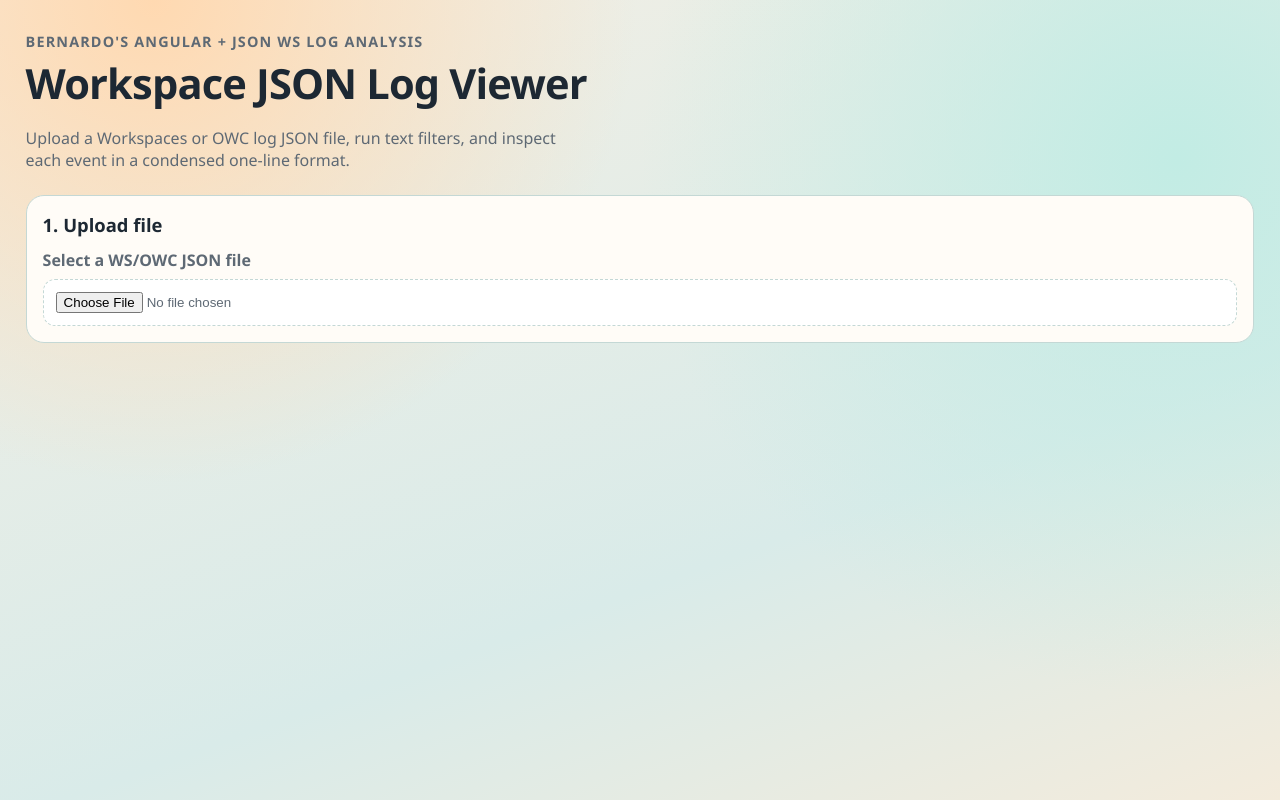
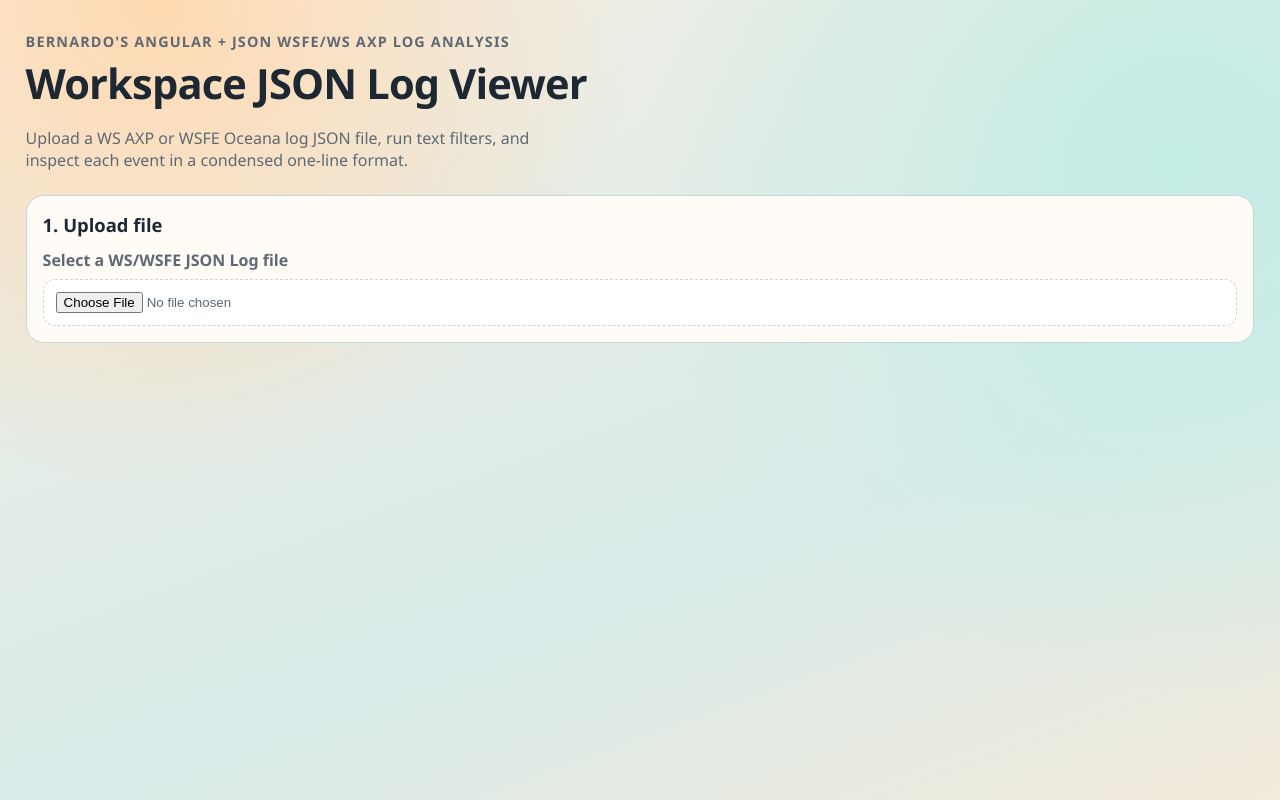
Before and after one commit to behrmart/WSlogviewer, an Angular app: page / in a window 1280 px wide. Built offline with nearby package versions, Linux system fonts and the light colour scheme.

Commit message:
Minor interface change

```diff
--- a/src/app/app.component.html
+++ b/src/app/app.component.html
@@ -1,9 +1,9 @@
 <main class="page">
   <header class="hero">
-    <p class="eyebrow">Bernardo's Angular + JSON WS Log analysis</p>
+    <p class="eyebrow">Bernardo's Angular + JSON WSFE/WS AXP Log analysis</p>
     <h1>{{ title }}</h1>
     <p>
-      Upload a Workspaces or OWC log JSON file, run text filters, and inspect each event in a
+      Upload a WS AXP or WSFE Oceana log JSON file, run text filters, and inspect each event in a
       condensed one-line format.
     </p>
   </header>
@@ -11,7 +11,7 @@
   <section class="panel upload-panel">
     <h2>1. Upload file</h2>
     <label class="file-picker" for="jsonFileInput">
-      <span>Select a WS/OWC JSON file</span>
+      <span>Select a WS/WSFE JSON Log file</span>
       <input
         id="jsonFileInput"
         type="file"
```
